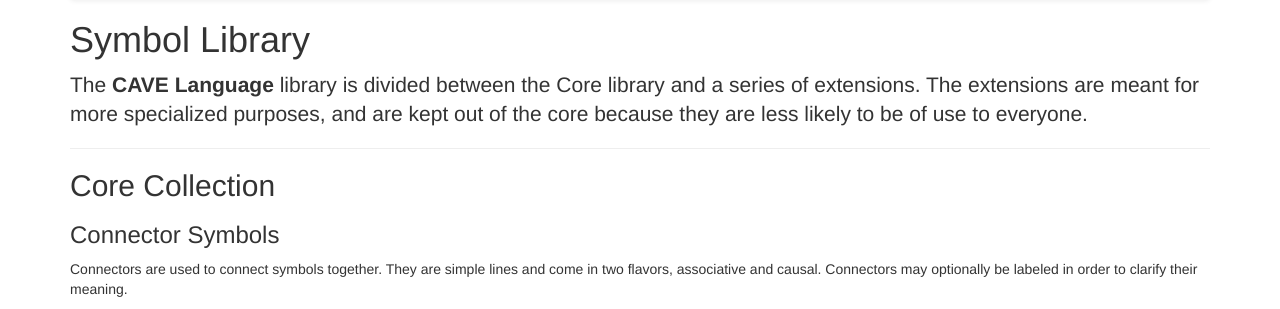
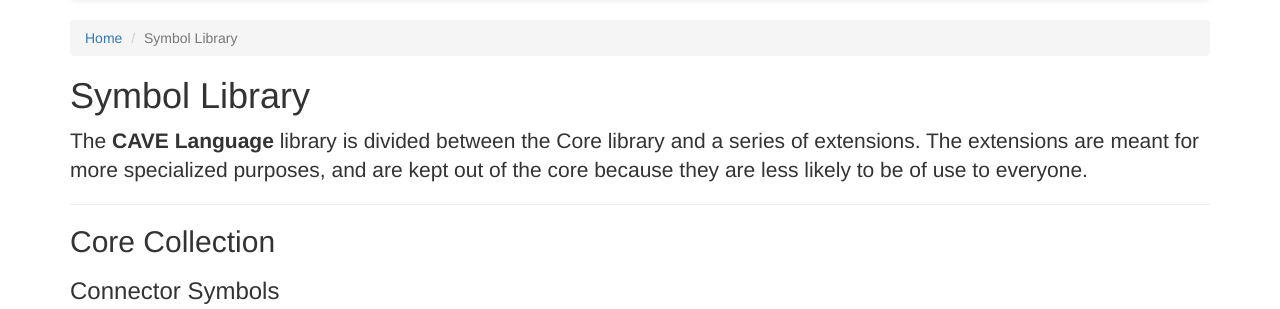
Before and after one commit to Axilent/cave-language, a Django app: page /symbols/ in a window 1280 px wide. Shown: the part 52-361 px from the top of the page. Run offline with Django 3.2, Linux system fonts and the light colour scheme; data comes from the database, SQL or seed files in the repository; data that the repository does not hold is empty; parts of the project's set-up code (start-up, migrations or seed data) failed here and were passed over; some libraries are stand-ins or nearby versions.

Commit message:
Add breadcrumb to symbol library

```diff
--- a/cavelanguage/templates/symbol_library.html
+++ b/cavelanguage/templates/symbol_library.html
@@ -4,6 +4,10 @@
 
 {% block content %}
 {% include 'nav.html' %}
+<ol class="breadcrumb">
+  <li><a href="/">Home</a></li>
+  <li class="active">Symbol Library</li>
+</ol>
 <h1>Symbol Library</h1>
 <p class="lead">The <strong>CAVE Language</strong> library is divided between the Core library and a series of extensions. The extensions are meant for more specialized purposes, and are kept out of the core because they are less likely to be of use to everyone.</p>
 <hr/>
```
